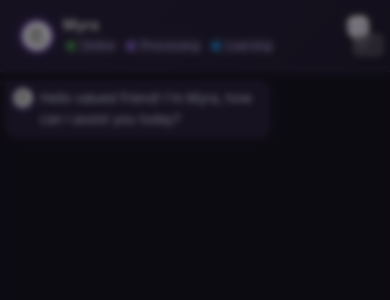
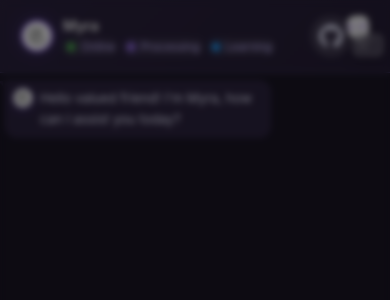
Before and after one commit to ShivanshGhelani/Myra-Chatbot, a FastAPI app: page / in a window 390 px wide. Shown: the top 300 px of the page. Run offline with FastAPI, Linux system fonts and the light colour scheme; parts of the project's set-up code (start-up, migrations or seed data) failed here and were passed over; some libraries are stand-ins or nearby versions.

Commit message:
GitHub repo link

```diff
--- a/templates/bot.html
+++ b/templates/bot.html
@@ -1367,6 +1367,21 @@
                 padding: 4px 8px;
                 font-size: 10px;
             }
+
+            .github-button {
+                width: 32px;
+                height: 32px;
+                margin-left: 8px;
+            }
+
+            .github-button svg {
+                width: 18px;
+                height: 18px;
+            }
+
+            .github-tooltip {
+                display: none; /* Hide tooltip on mobile */
+            }
         }
 
         /* Even smaller screens (phones) */
@@ -1522,6 +1537,17 @@
                 width: 100%;
                 overflow: auto;
                 -webkit-overflow-scrolling: touch;
+            }
+
+            .github-button {
+                width: 28px;
+                height: 28px;
+                margin-left: 5px;
+            }
+
+            .github-button svg {
+                width: 16px;
+                height: 16px;
             }
         }
 
@@ -1668,6 +1694,78 @@
         .toast-overlay.show {
             opacity: 1;
             visibility: visible;
+        }
+
+        /* GitHub Button Styles */
+        .github-button {
+            display: flex;
+            align-items: center;
+            justify-content: center;
+            background: rgba(255, 255, 255, 0.1);
+            border: 1px solid rgba(255, 255, 255, 0.2);
+            border-radius: 50%;
+            width: 40px;
+            height: 40px;
+            cursor: pointer;
+            transition: all 0.3s ease;
+            margin-left: 15px;
+            position: relative;
+            overflow: hidden;
+        }
+
+        .github-button svg {
+            width: 24px;
+            height: 24px;
+            fill: #e9e9ff;
+            transition: all 0.3s ease;
+        }
+
+        .github-button:hover {
+            background: rgba(162, 119, 255, 0.2);
+            transform: translateY(-2px);
+            box-shadow: 0 4px 8px rgba(0, 0, 0, 0.2);
+        }
+
+        .github-button:hover svg {
+            fill: #a277ff;
+        }
+
+        .github-button::after {
+            content: '';
+            position: absolute;
+            top: 0;
+            left: 0;
+            width: 100%;
+            height: 100%;
+            background: linear-gradient(45deg, transparent, rgba(255,255,255,0.1), transparent);
+            transform: translateX(-100%);
+            transition: transform 0.6s ease;
+        }
+
+        .github-button:hover::after {
+            transform: translateX(100%);
+        }
+
+        .github-tooltip {
+            position: absolute;
+            background: #251d35;
+            padding: 4px 8px;
+            border-radius: 4px;
+            font-size: 12px;
+            color: #e9e9ff;
+            bottom: -30px;
+            white-space: nowrap;
+            opacity: 0;
+            visibility: hidden;
+            transition: all 0.3s ease;
+            border: 1px solid #463a66;
+            pointer-events: none;
+        }
+
+        .github-button:hover .github-tooltip {
+            opacity: 1;
+            visibility: visible;
+            bottom: -24px;
         }
     </style>
 </head>
@@ -1696,6 +1794,15 @@
                     </div>
                 </div>
             </div>
+
+            <!-- GitHub Button -->
+            <a href="https://github.com/ShivanshGhelani/Myra-Chatbot.git" target="_blank" class="github-button" title="View on GitHub">
+                <svg xmlns="http://www.w3.org/2000/svg" viewBox="0 0 24 24">
+                    <path d="M12 .297c-6.63 0-12 5.373-12 12 0 5.303 3.438 9.8 8.205 11.385.6.113.82-.258.82-.577 0-.285-.01-1.04-.015-2.04-3.338.724-4.042-1.61-4.042-1.61C4.422 18.07 3.633 17.7 3.633 17.7c-1.087-.744.084-.729.084-.729 1.205.084 1.838 1.236 1.838 1.236 1.07 1.835 2.809 1.305 3.495.998.108-.776.417-1.305.76-1.605-2.665-.3-5.466-1.332-5.466-5.93 0-1.31.465-2.38 1.235-3.22-.135-.303-.54-1.523.105-3.176 0 0 1.005-.322 3.3 1.23.96-.267 1.98-.399 3-.405 1.02.006 2.04.138 3 .405 2.28-1.552 3.285-1.23 3.285-1.23.645 1.653.24 2.873.12 3.176.765.84 1.23 1.91 1.23 3.22 0 4.61-2.805 5.625-5.475 5.92.42.36.81 1.096.81 2.22 0 1.606-.015 2.896-.015 3.286 0 .315.21.69.825.57C20.565 22.092 24 17.592 24 12.297c0-6.627-5.373-12-12-12"/>
+                </svg>
+                <div class="github-tooltip">View on GitHub</div>
+            </a>
+
             <div class="robot-animation">
                 <div class="robot-computer">
                     <div class="robot-head">
```
Also changed, not shown: README.md, 3 other files.
